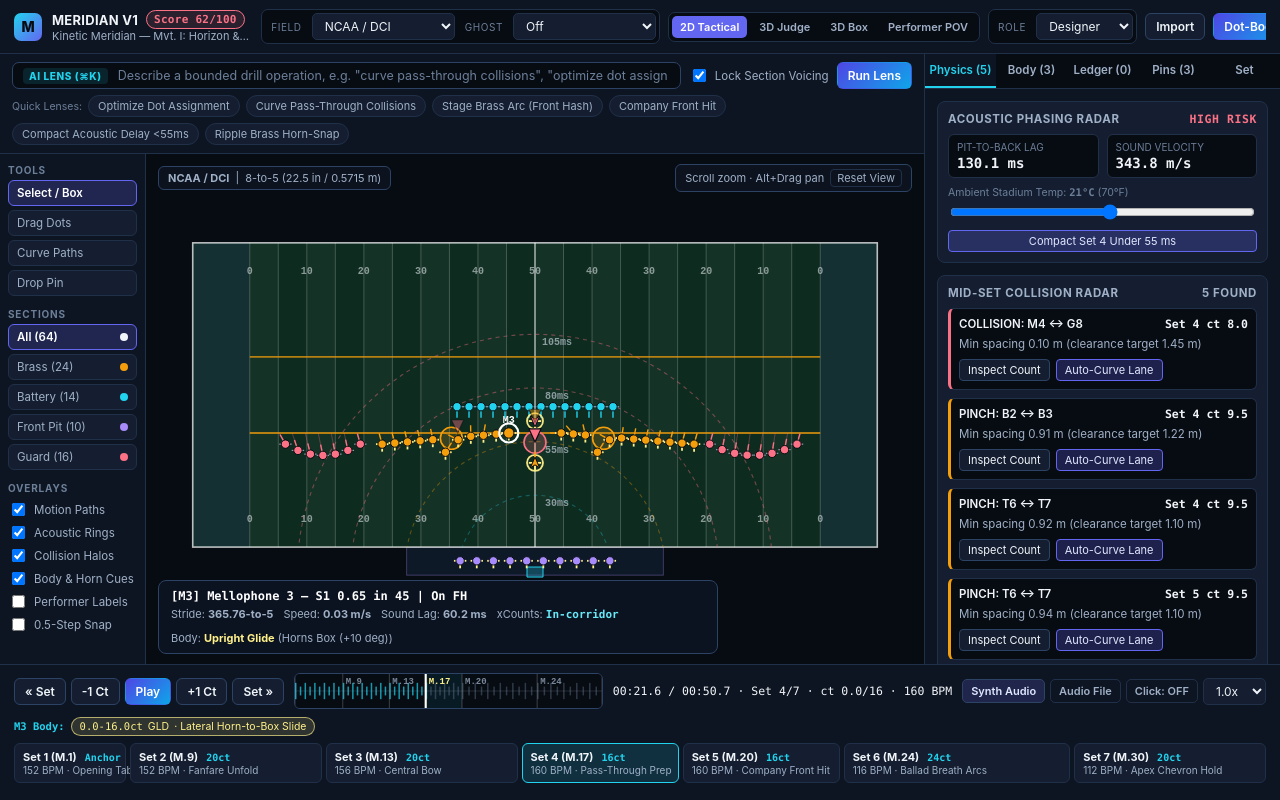
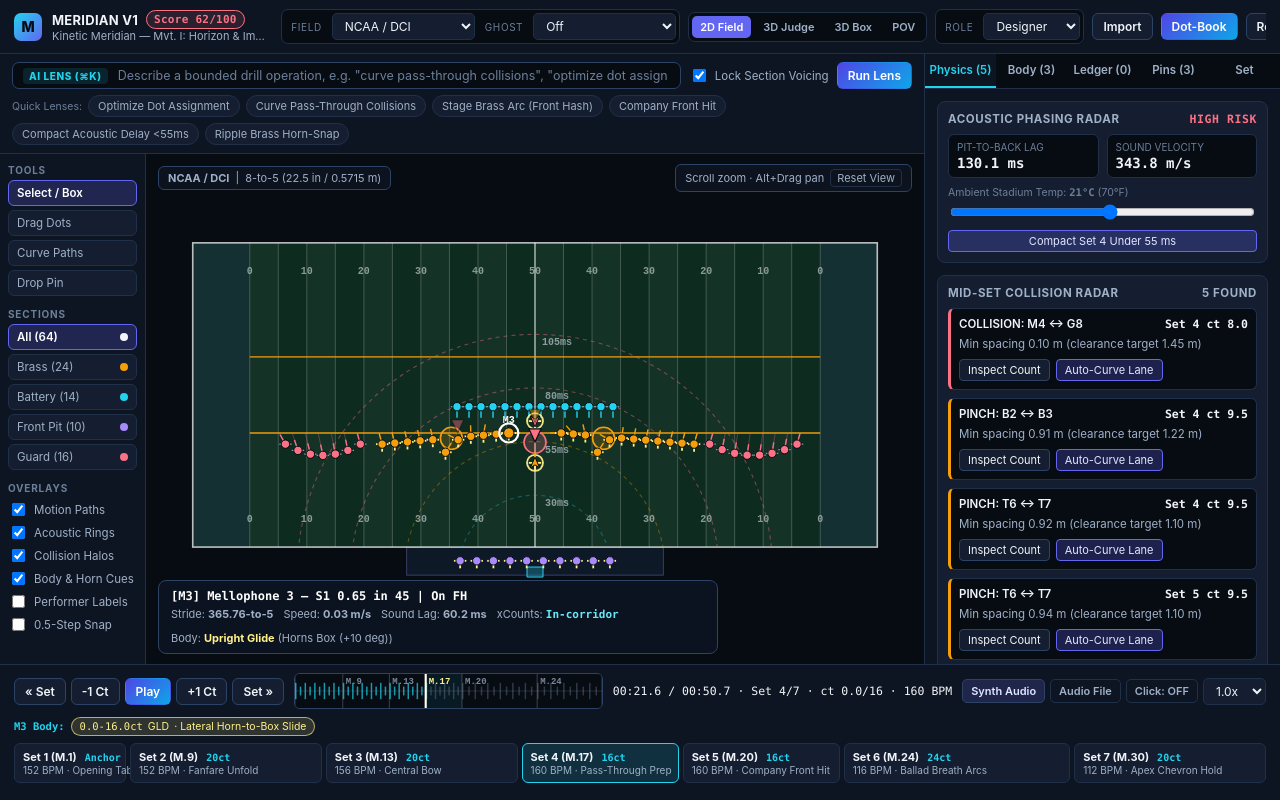
Before and after one commit to schartung/meridian-drill, a React (Vite) app: page / in a window 1280 px wide. Built offline with nearby package versions, Linux system fonts and the light colour scheme.

Commit message:
Compact header camera labels and reset button text for clean fit

```diff
--- a/src/App.tsx
+++ b/src/App.tsx
@@ -605,10 +605,10 @@ export const App: React.FC = () => {
           <div className="control-group" role="group" aria-label="Camera Presets">
             {(
               [
-                ['TOP_2D', '2D Tactical'],
+                ['TOP_2D', '2D Field'],
                 ['HIGH_CAM_JUDGE', '3D Judge'],
                 ['BOX_SCAFFOLD', '3D Box'],
-                ['PERFORMER_POV', 'Performer POV']
+                ['PERFORMER_POV', 'POV']
               ] as Array<[CameraPresetId, string]>
             ).map(([presetId, label]) => (
               <button
@@ -653,6 +653,7 @@ export const App: React.FC = () => {
           <button
             type="button"
             className="action-btn"
+            title="Reset Demo Show"
             onClick={() => {
               const fresh = createDemoShow();
               audioTrackRef.current?.clear();
@@ -668,7 +669,7 @@ export const App: React.FC = () => {
               setLastFeedback(null);
             }}
           >
-            Reset Demo
+            Reset
           </button>
         </div>
       </header>
```
